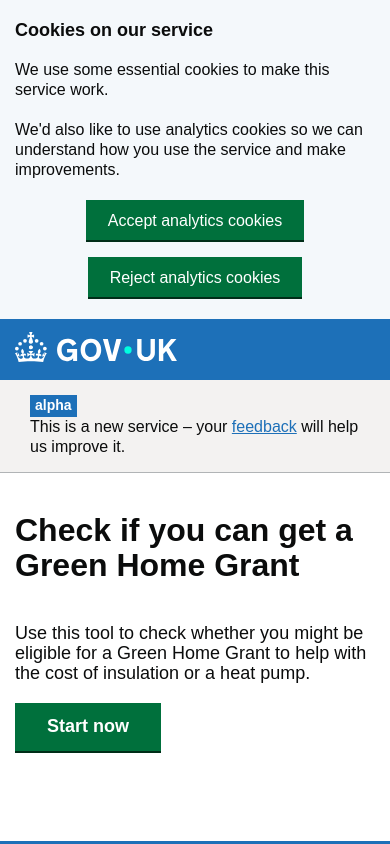
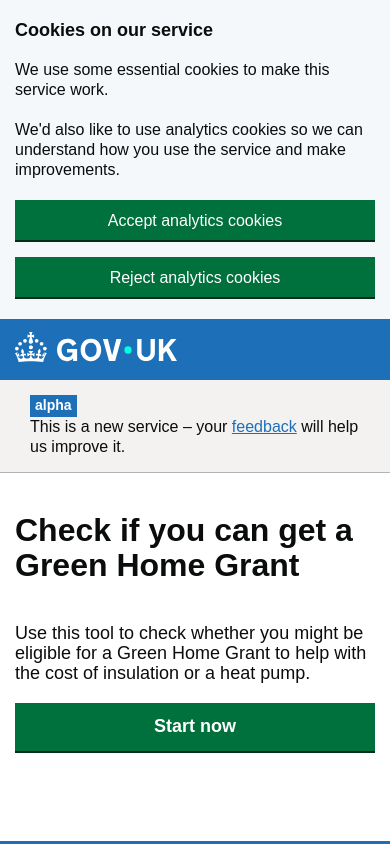
Before and after one commit to stefantaylor/ai-accelerator-week-3-hackathon, a React (Vite) app: page / in a window 390 px wide. Shown: the top 844 px of the page. Built offline with nearby package versions, Linux system fonts and the light colour scheme.

Commit message:
making button stretch across on mobile

```diff
--- a/src/App.css
+++ b/src/App.css
@@ -1021,7 +1021,7 @@
   .govuk-radios__label,
   .govuk-checkboxes__label,
   .govuk-error-message { font-size: 16px; line-height: 1.25; }
-  .govuk-button { font-size: 16px; line-height: 1.1875; }
+  .govuk-button { width: 100%; font-size: 16px; line-height: 1.1875; text-align: center; }
   .govuk-button--start { font-size: 18px; }
   .govuk-body-l,
   .govuk-error-summary__title { font-size: 18px; line-height: 1.1111111111; }
```
